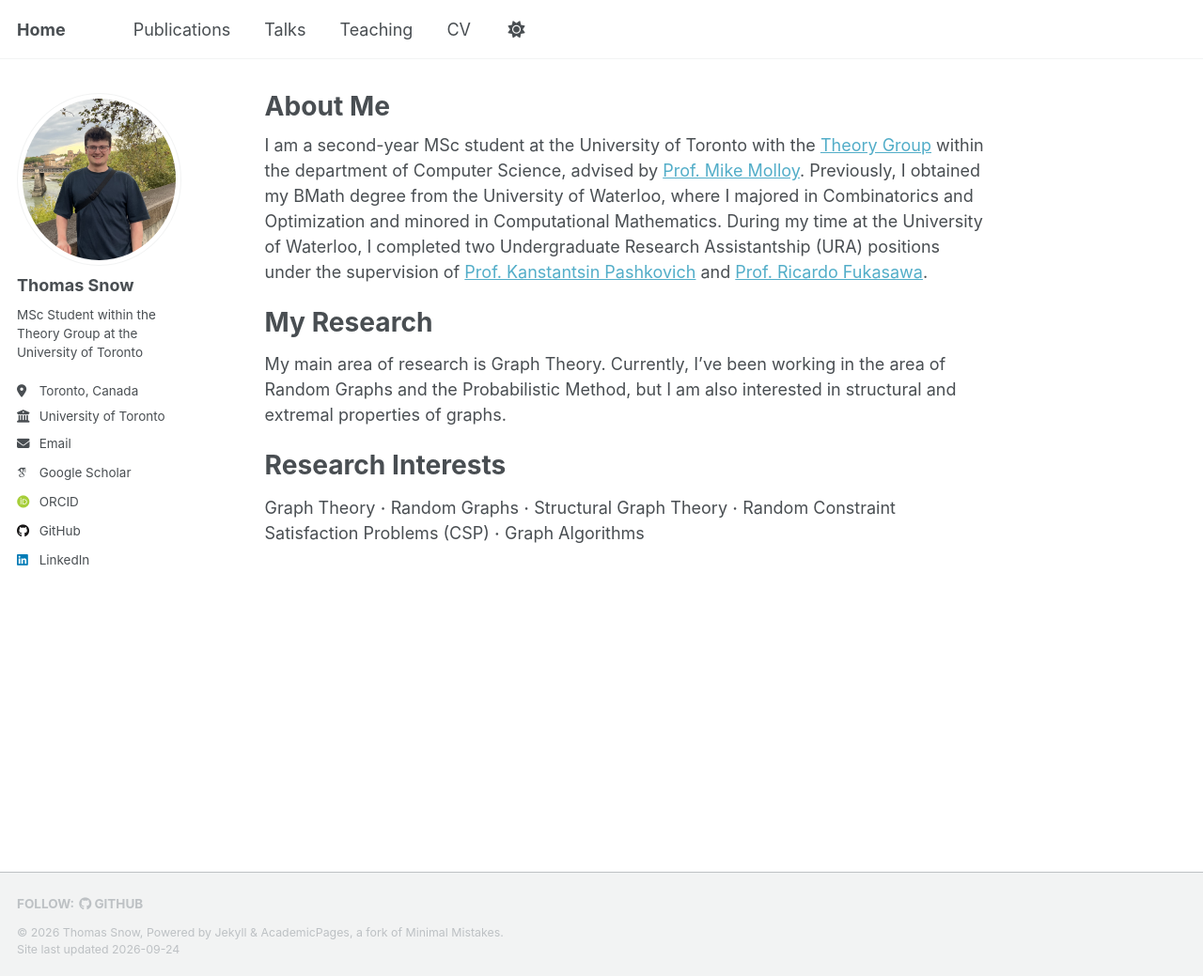
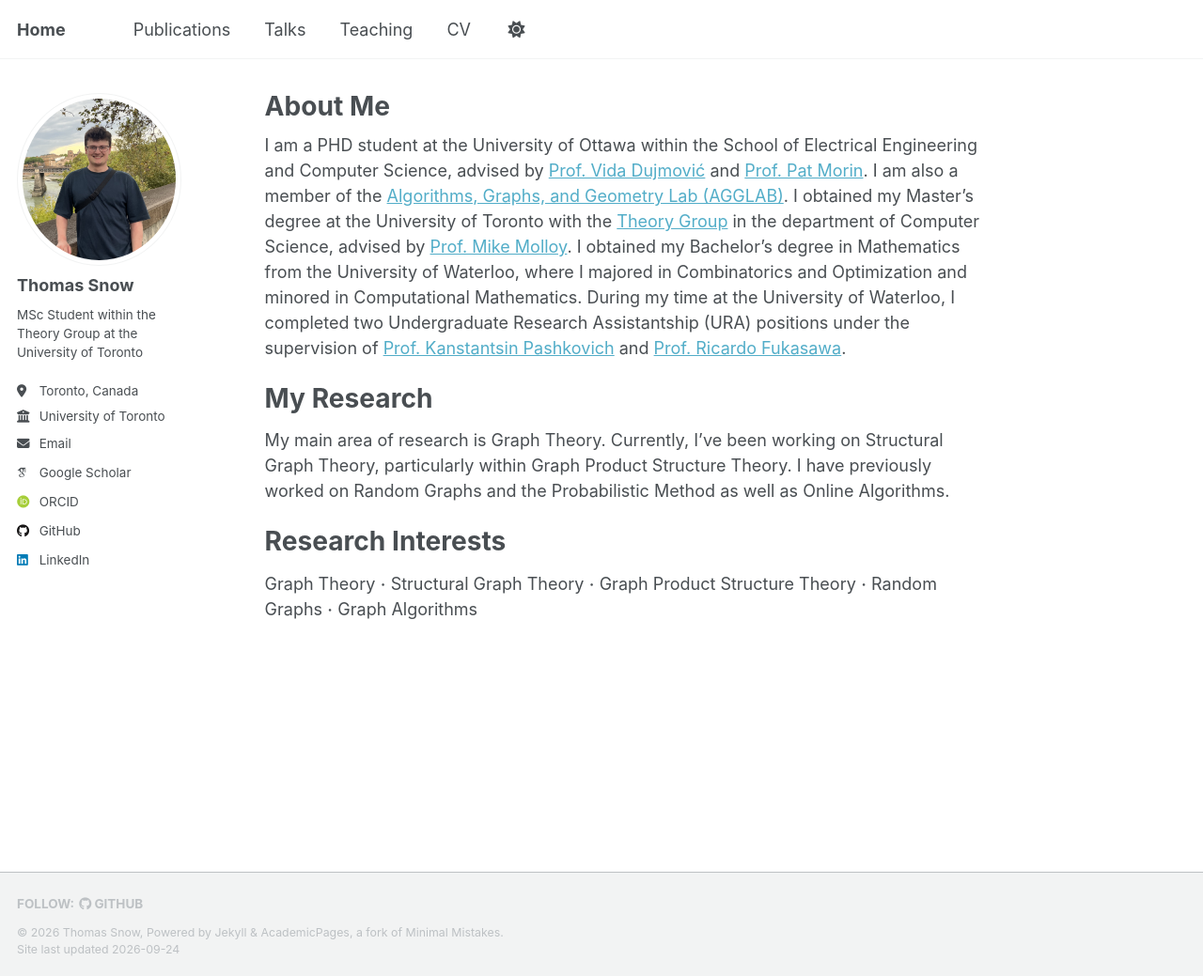
Before and after one commit to tsnowh/tsnowh.github.io, a Jekyll site: the page built from _pages/about.md, in a window 1280 px wide and 1039 px high. Shown: the whole window at 94% size. Built offline with Jekyll 4.4.1, drawn with Linux system fonts in a browser that asks for light colours; some web fonts are replaced; a script that is not in the unit is left out.

Commit message:
Revise about page with new academic details
Updated educational background and research focus.

```diff
--- a/_pages/about.md
+++ b/_pages/about.md
@@ -7,12 +7,12 @@ redirect_from:
   - /about.html
 ---
 
-I am a second-year MSc student at the University of Toronto with the [Theory Group](https://www.cs.toronto.edu/theory/) within the department of Computer Science, advised by [Prof. Mike Molloy](https://www.cs.toronto.edu/~molloy/). Previously, I obtained my BMath degree from the University of Waterloo, where I majored in Combinatorics and Optimization and minored in Computational Mathematics. During my time at the University of Waterloo, I completed two Undergraduate Research Assistantship (URA) positions under the supervision of [Prof. Kanstantsin Pashkovich](https://kanstantsinpashkovich.bitbucket.io/index.html) and [Prof. Ricardo Fukasawa](https://www.math.uwaterloo.ca/~rfukasaw/).
+I am a PHD student at the University of Ottawa within the School of Electrical Engineering and Computer Science, advised by [Prof. Vida Dujmović](https://cglab.ca/~vida/) and [Prof. Pat Morin](https://cglab.ca/~morin/). I am also a member of the [Algorithms, Graphs, and Geometry Lab (AGGLAB)](https://cglab.ca/). I obtained my Master's degree at the University of Toronto with the [Theory Group](https://www.cs.toronto.edu/theory/) in the department of Computer Science, advised by [Prof. Mike Molloy](https://www.cs.toronto.edu/~molloy/). I obtained my Bachelor's degree in Mathematics from the University of Waterloo, where I majored in Combinatorics and Optimization and minored in Computational Mathematics. During my time at the University of Waterloo, I completed two Undergraduate Research Assistantship (URA) positions under the supervision of [Prof. Kanstantsin Pashkovich](https://kanstantsinpashkovich.bitbucket.io/index.html) and [Prof. Ricardo Fukasawa](https://www.math.uwaterloo.ca/~rfukasaw/).
 
 My Research
 ======
-My main area of research is Graph Theory. Currently, I've been working in the area of Random Graphs and the Probabilistic Method, but I am also interested in structural and extremal properties of graphs.
+My main area of research is Graph Theory. Currently, I've been working on Structural Graph Theory, particularly within Graph Product Structure Theory. I have previously worked on Random Graphs and the Probabilistic Method as well as Online Algorithms.
 
 Research Interests
 ======
-Graph Theory $$\cdot$$ Random Graphs $$\cdot$$ Structural Graph Theory $$\cdot$$ Random Constraint Satisfaction Problems (CSP) $$\cdot$$ Graph Algorithms
+Graph Theory $$\cdot$$ Structural Graph Theory $$\cdot$$ Graph Product Structure Theory $$\cdot$$ Random Graphs $$\cdot$$ Graph Algorithms
```
